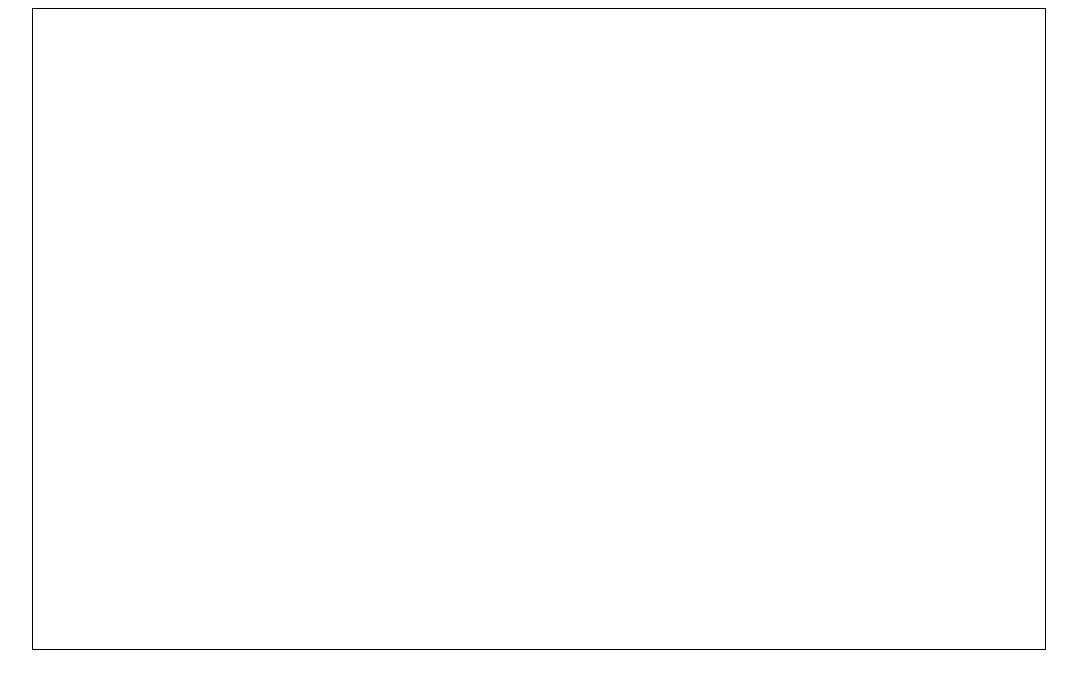
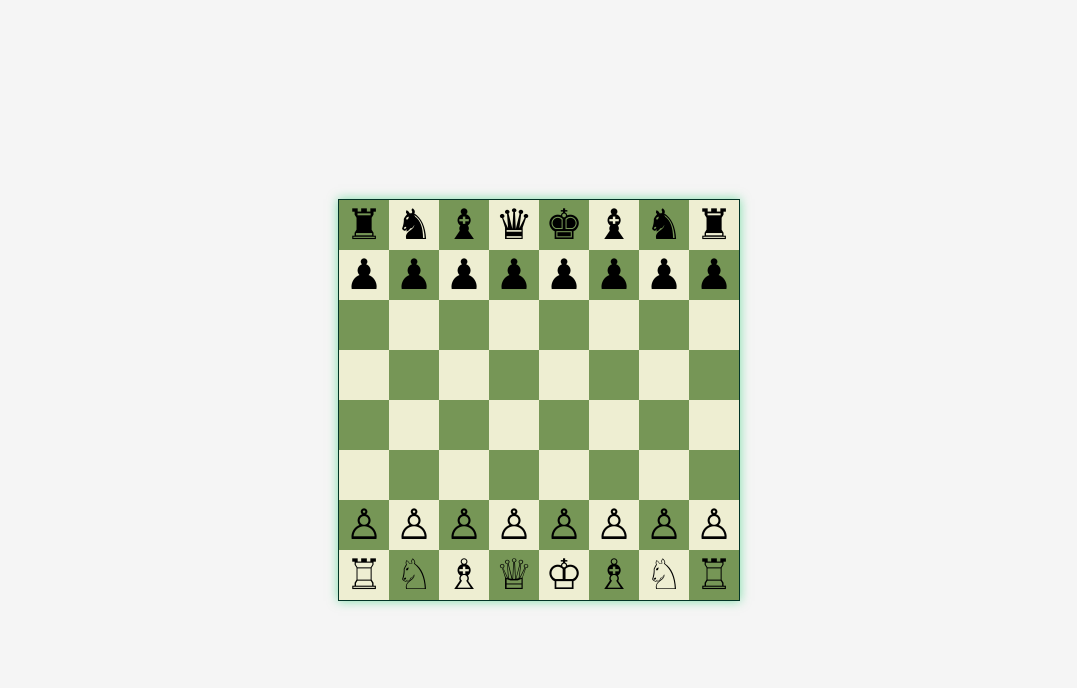
Before and after one commit to nIsratJahan20002/chess-game, a plain HTML site: page index.html in a window 1280 px wide. Shown: the whole page, without its empty margins (101-1178 px from the left). Drawn offline with Linux system fonts and the light colour scheme.

Commit message:
add chess pieces

```diff
--- a/index.html
+++ b/index.html
@@ -1,4 +1,4 @@
-<!DOCTYPE html>
+ <!DOCTYPE html>
 <html lang="en">
 <head>
     <meta charset="UTF-8">
@@ -8,6 +8,24 @@
 </head>
 <body>
     <div class="chessboard">
+        <div class="a">&#x265C</div>
+        <div class="b">&#x265E</div>
+        <div class="a">&#x265D</div>
+        <div class="b">&#x265B</div>
+        <div class="a">&#x265A</div>
+        <div class="b">&#x265D</div>
+        <div class="a">&#x265E</div>
+        <div class="b">&#x265C</div>
+
+        <div class="b">&#x265F</div>
+        <div class="a">&#x265F</div>
+        <div class="b">&#x265F</div>
+        <div class="a">&#x265F</div>
+        <div class="b">&#x265F</div>
+        <div class="a">&#x265F</div>
+        <div class="b">&#x265F</div>
+        <div class="a">&#x265F</div>
+
         <div class="a"></div>
         <div class="b"></div>
         <div class="a"></div>
@@ -17,6 +35,23 @@
         <div class="a"></div>
         <div class="b"></div>
 
+        <div class="b"></div>
+        <div class="a"></div>
+        <div class="b"></div>
+        <div class="a"></div>
+        <div class="b"></div>
+        <div class="a"></div>
+        <div class="b"></div>
+        <div class="a"></div>
+
+        <div class="a"></div>
+        <div class="b"></div>
+        <div class="a"></div>
+        <div class="b"></div>
+        <div class="a"></div>
+        <div class="b"></div>
+        <div class="a"></div>
+        <div class="b"></div>
 
         <div class="b"></div>
         <div class="a"></div>
@@ -26,6 +61,24 @@
         <div class="a"></div>
         <div class="b"></div>
         <div class="a"></div>
+
+        <div class="a">&#x2659</div>
+        <div class="b">&#x2659</div>
+        <div class="a">&#x2659</div>
+        <div class="b">&#x2659</div>
+        <div class="a">&#x2659</div>
+        <div class="b">&#x2659</div>
+        <div class="a">&#x2659</div>
+        <div class="b">&#x2659</div>
+
+        <div class="b">&#x2656</div>
+        <div class="a">&#x2658</div>
+        <div class="b">&#x2657</div>
+        <div class="a">&#x2655</div>
+        <div class="b">&#x2654</div>
+        <div class="a">&#x2657</div>
+        <div class="b">&#x2658</div>
+        <div class="a">&#x2656</div>
     </div>
 </body>
 </html>
--- a/style.css
+++ b/style.css
@@ -1,14 +1,29 @@
-body{
+
+ body {
     display: flex;
+    justify-content: center;
     align-items: center;
-    justify-content: center;
+    height: 100vh;
+    margin: 0;
+    background-color: #f5f5f5;
 }
-.chessboard{
-    border: 1px solid black ;
-    width: 80%;
-    height: 640px;
+.chessboard {
+    display: grid;
+    grid-template-columns: repeat(8, 50px);
+    grid-template-rows: repeat(8, 50px);
+    border: 1px solid #033528;
+    box-shadow: 0 0 10px rgba(7, 199, 93, 0.5);
 }
-.chessboard div{
-    width: 10%;
-
+.chessboard div {
+    width: 50px;
+    height: 50px;
+    font-size: 42px;
+    text-align: center;
+    text-shadow: 2px solid black;
 }
+.a {
+    background-color:  #769656;
+}
+.b {
+    background-color: #eeeed2;
+}
```
